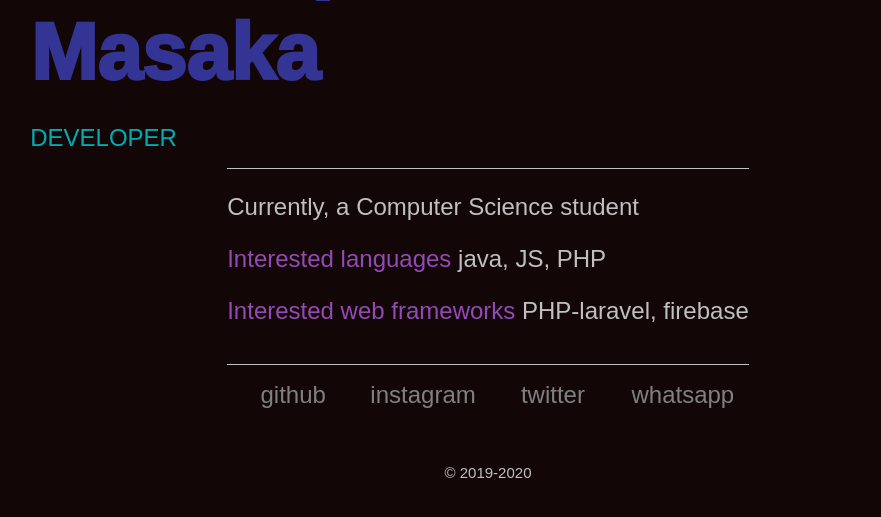
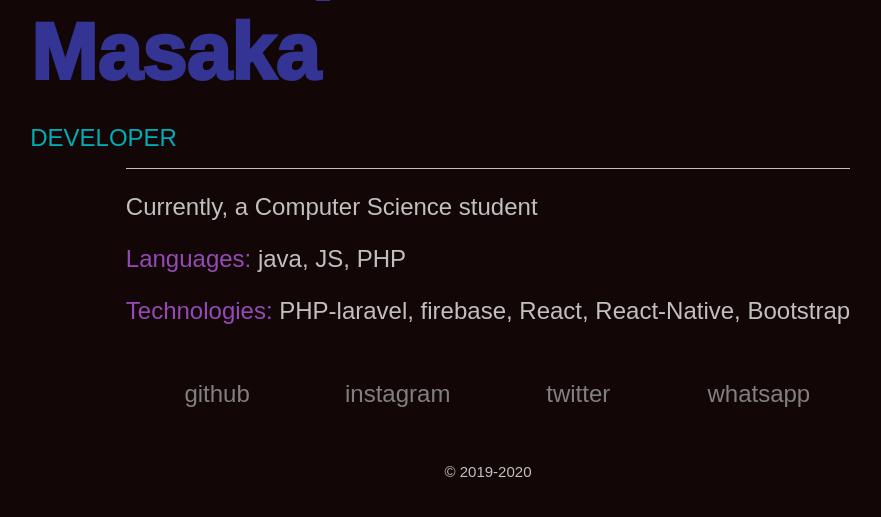
Before and after one commit to masakachristopher/chris-website, a PHP site: page / in a window 1280 px wide. Shown: the part 255-772 px from the top of the page, without its empty margins (152-1033 px from the left). Run offline with PHP 8.4, Linux system fonts and the light colour scheme.

Commit message:
august update

```diff
--- a/home.php
+++ b/home.php
@@ -18,12 +18,12 @@
                 <div class="d-flex justify-content-center portfolio">
                         <div class="blockquote" >
                             <p>Currently, a Computer Science student</p>
-                            <p><span class="purple">Interested languages</span> java, JS, PHP</p>
-                            <p><span class="purple">Interested web frameworks</span> PHP-laravel, firebase </p>
+                            <p><span class="purple">Languages:</span> java, JS, PHP</p>
+                            <p><span class="purple">Technologies:</span> PHP-laravel, firebase, React, React-Native, Bootstrap </p>
                         </div>
                 </div>
 
-                <div class="justify-content-center portfolio" >
+                <div class="justify-content-center" >
                     <div class="row d-flex justify-content-center p-3">
                         <div class="col-md-3 text-lowercase">
                             <div class="wel_item d-flex justify-content-center">
```
